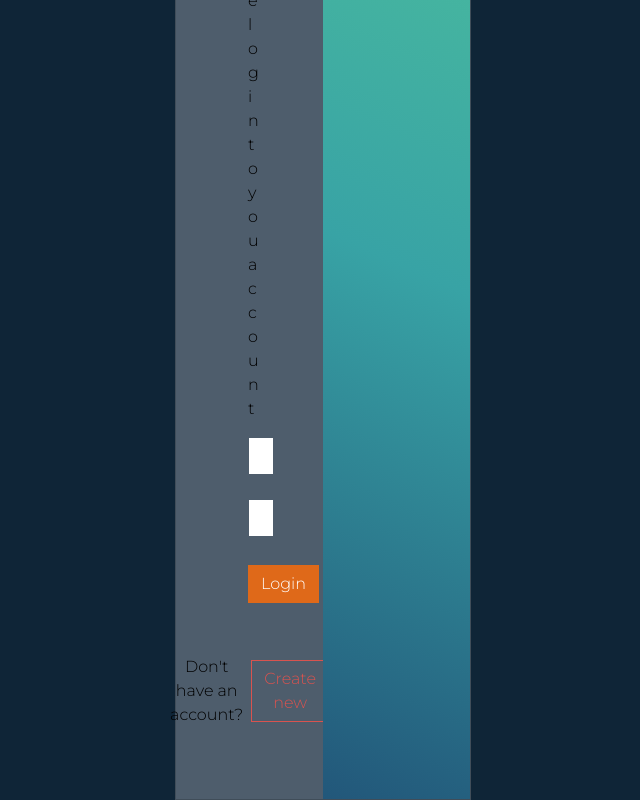
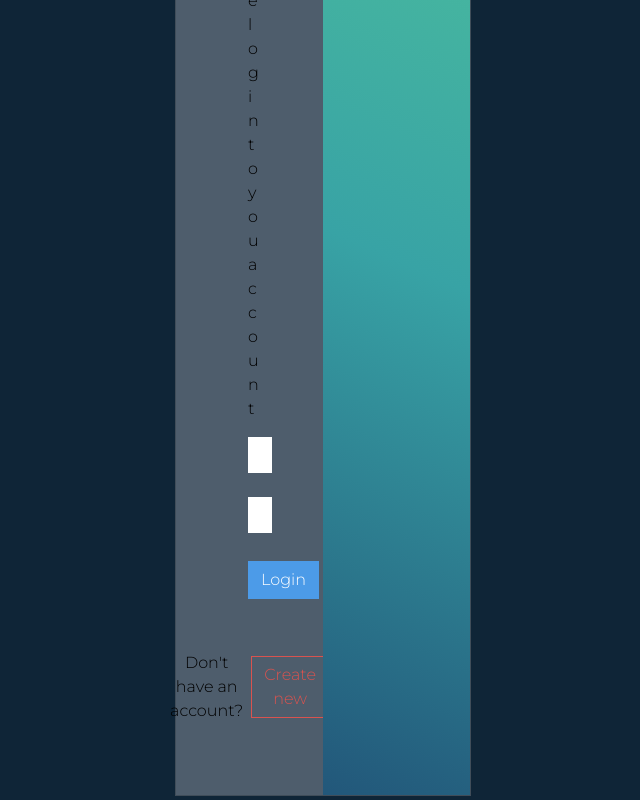
Before and after one commit to A-Corn/Bounty-Board, a React (Create React App) app in the folder client/: page /login in a window 1280 px wide. Shown: the part 862-1662 px from the top of the page, without its empty margins (317-957 px from the left). Built offline with nearby package versions, Linux system fonts and the light colour scheme.

Commit message:
added navigation features to signup and login pages

```diff
--- a/client/src/App.js
+++ b/client/src/App.js
@@ -1,5 +1,5 @@
 import { BrowserRouter, Route, Routes } from "react-router-dom";
-import "bootswatch/dist/superhero/bootstrap.min.css";
+import './components/bootstrap.min.css';
 import './App.css';
 import LandingPage from "./components/LandingPage";
 import SubmissionForm from "./components/Submissions/SubmissionForm";
--- a/client/src/components/Login.js
+++ b/client/src/components/Login.js
@@ -8,21 +8,21 @@ const Login = () => {
     const [password, setPassword] = useState("");
     const [err, setErr] = useState("");
 
+    const navigate = useNavigate();
     const handleSubmit = (e) => {
         e.preventDefault();
         setErr("");
         const postData = { email, password };
-        axios.post("http://localhost:8000/api/login". postData, {
+        axios.post("http://localhost:8000/api/login", postData, {
             withCredentials: true,
         })
         .then((res) => {
             console.log(res);
-            navigate("/networking");
+            navigate("/interviews");
         })
         .catch((err) => console.log(err));
     };
 
-    const navigate = useNavigate();
 
     return (
         <div className='container py-5 h-100'>
@@ -36,21 +36,21 @@ const Login = () => {
                                     <form onSubmit={handleSubmit}>
                                         <p> Please login to you account </p>
                                         <div className='form-outline mb-4'>
-                                            <input type="email" id="form2Example11" class="form-control"
+                                            <input type="email" id="form2Example11" className="form-control"
                                                 placeholder="Email address"
                                                 onChange={(e) => setEmail(e.target.value)}/>
                                         </div>
                                         <div className="form-outline mb-4">
-                                            <input type="password" id="form2Example22" class="form-control"
+                                            <input type="password" id="form2Example22" className="form-control"
                                                 placeholder="Enter your password"
                                                 onChange={(e) => setPassword(e.target.value)}/>
                                         </div>
                                         <div className="text-center pt-1 mb-5 pb-1">
-                                            <button className="btn btn-primary" type="submit">Login</button>
+                                            <button className="btn btn-primary">Login</button>
                                         </div>
                                         <div className="d-flex align-items-center justify-content-center pb-4">
                                             <p className="mb-0 me-2">Don't have an account?</p>
-                                            <button className="btn btn-outline-danger" >Create new</button>
+                                            <button onClick={()=>navigate('/signup')} className="btn btn-outline-danger" >Create new</button>
                                         </div>
                                     </form>
                                 </div>
--- a/client/src/components/ResumeList.js
+++ b/client/src/components/ResumeList.js
@@ -2,7 +2,7 @@ import React, {useEffect, useState} from "react";
 import axios from 'axios';
 import {Link} from 'react-router-dom';
 
-const ResumeList = props => {
+const ResumeList = (props) => {
 
     const [submissions, setSubmissions] = useState([]);
 
@@ -10,24 +10,24 @@ const ResumeList = props => {
         setSubmissions(submissions.filter(submission => submission._id != resumeID));
     }
 
-    useEffect( () => {
+    useEffect(() => {
         axios.get('http://localhost:8000/api/submissions')
-        .then( res => {
-            console.log(res.data);
+        .then((res) => {
+            console.log('resdata',res.data);
             setSubmissions(res.data);
         })
-        .catch( err => {
+        .catch((err) => {
             console.log(err);
         })
     }, [])
 
-    const deleteSubmission = resumeID => {
+    const deleteSubmission = (resumeID) => {
         axios.delete(`http://localhost:8000/api/submissions/${resumeID}`)
-        .then( res => {
+        .then((res) => {
             console.log(res)
             removeFromDom(resumeID)
         })
-        .catch( err => console.log(err));
+        .catch(err => console.log(err));
     }
 
     return(
--- a/client/src/components/SignUp.js
+++ b/client/src/components/SignUp.js
@@ -19,8 +19,8 @@ const SignUp = () => {
         }
         try{
             await axios.post('http://localhost:8000/api/register', userData);
-            navigate('/')
-            //ADD CONNECTION AFTER AMIR PUSHES LOGIN
+            navigate('/login')
+
 
         }catch(error){
             console.log(error)
@@ -82,7 +82,7 @@ const SignUp = () => {
                                             <button className="btn btn-primary">Sign Up</button>
                                         </div>
                                         <div className="d-flex align-items-center justify-content-center pb-4">
-                                            <Link className="mb-0 me-2">Already Registered? - Login</Link>
+                                            <Link to='/login' className="mb-0 me-2">Already Registered? - Login</Link>
                                         </div>
                                     </form>
                                 </div>
```
